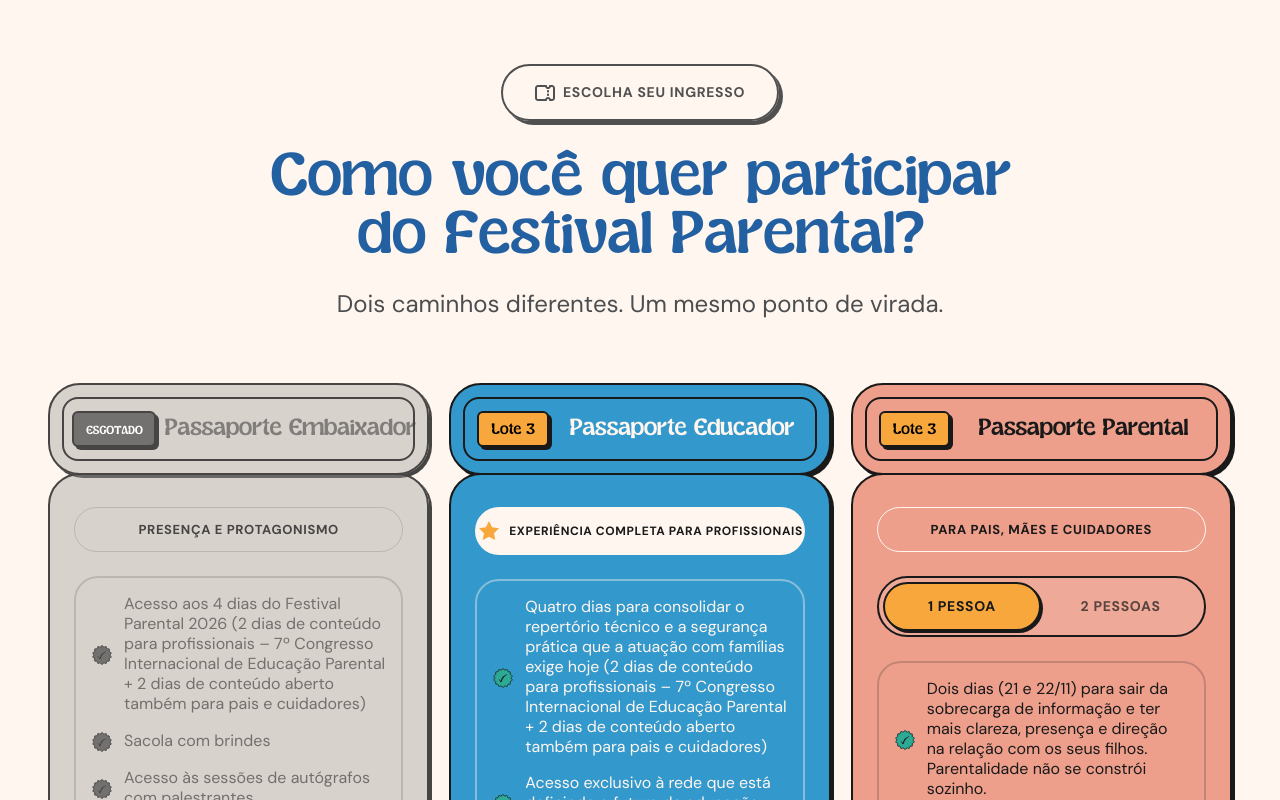
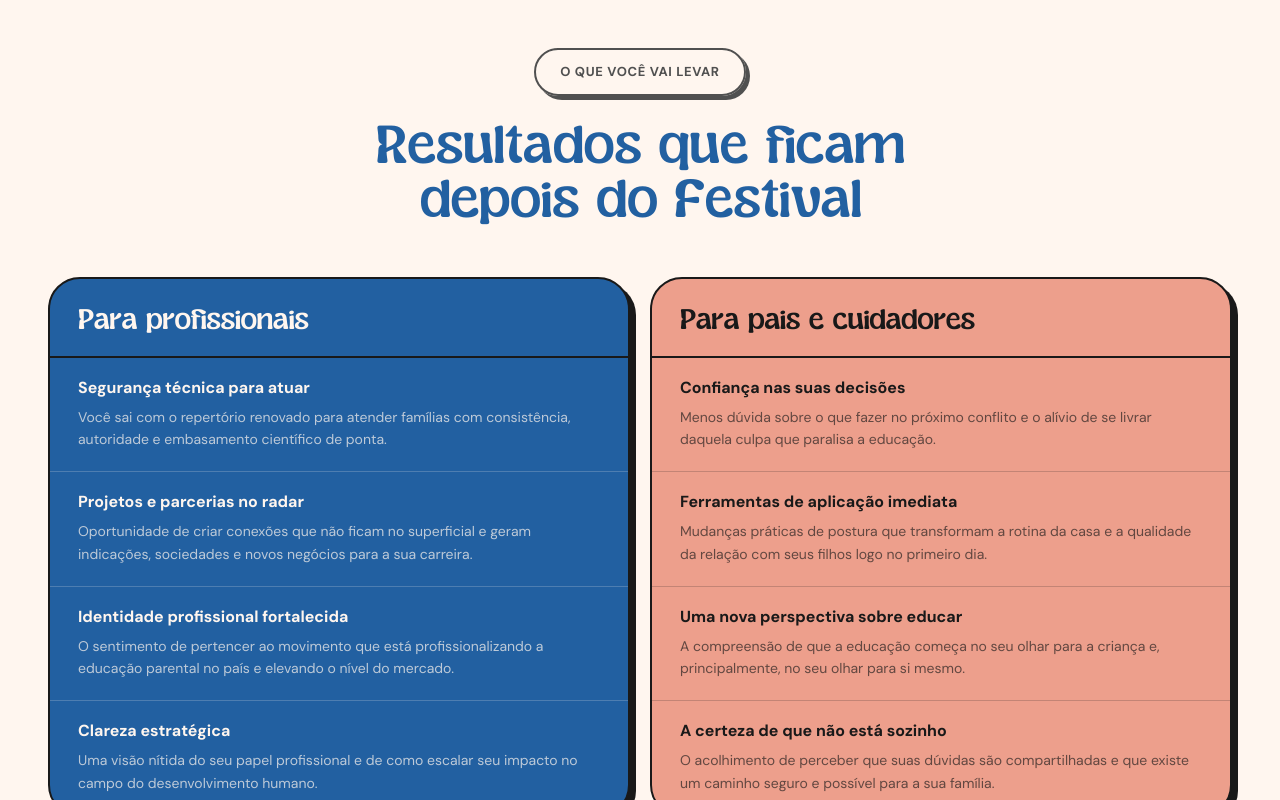
Before and after one commit to oanthonydesign/-LP-Festival-parental, a Next.js app: page /lp-b in a window 1280 px wide. Shown: the part 6300-7100 px from the top of the page. Built offline with nearby package versions, Linux system fonts and the light colour scheme.

Commit message:
chore: salvando progresso local antes de resetar para palestrantes de produção

```diff
--- /dev/null
+++ b/src/components/sections/SectionTakeaways.tsx
@@ -0,0 +1,118 @@
+const GROUPS = [
+  {
+    id: "profissionais",
+    label: "Para profissionais",
+    bgColor: "bg-[#2260a1]",
+    textColor: "text-[#fff6ef]",
+    dividerColor: "border-[#fff6ef]/20",
+    descColor: "text-[#fff6ef]/70",
+    items: [
+      {
+        title: "Segurança técnica para atuar",
+        description:
+          "Você sai com o repertório renovado para atender famílias com consistência, autoridade e embasamento científico de ponta.",
+      },
+      {
+        title: "Projetos e parcerias no radar",
+        description:
+          "Oportunidade de criar conexões que não ficam no superficial e geram indicações, sociedades e novos negócios para a sua carreira.",
+      },
+      {
+        title: "Identidade profissional fortalecida",
+        description:
+          "O sentimento de pertencer ao movimento que está profissionalizando a educação parental no país e elevando o nível do mercado.",
+      },
+      {
+        title: "Clareza estratégica",
+        description:
+          "Uma visão nítida do seu papel profissional e de como escalar seu impacto no campo do desenvolvimento humano.",
+      },
+    ],
+  },
+  {
+    id: "pais",
+    label: "Para pais e cuidadores",
+    bgColor: "bg-[#ED9F8C]",
+    textColor: "text-[#191919]",
+    dividerColor: "border-[#191919]/20",
+    descColor: "text-[#191919]/65",
+    items: [
+      {
+        title: "Confiança nas suas decisões",
+        description:
+          "Menos dúvida sobre o que fazer no próximo conflito e o alívio de se livrar daquela culpa que paralisa a educação.",
+      },
+      {
+        title: "Ferramentas de aplicação imediata",
+        description:
+          "Mudanças práticas de postura que transformam a rotina da casa e a qualidade da relação com seus filhos logo no primeiro dia.",
+      },
+      {
+        title: "Uma nova perspectiva sobre educar",
+        description:
+          "A compreensão de que a educação começa no seu olhar para a criança e, principalmente, no seu olhar para si mesmo.",
+      },
+      {
+        title: "A certeza de que não está sozinho",
+        description:
+          "O acolhimento de perceber que suas dúvidas são compartilhadas e que existe um caminho seguro e possível para a sua família.",
+      },
+    ],
+  },
+] as const;
+
+export default function SectionTakeaways() {
+  return (
+    <section className="bg-[#fff6ef] w-full flex flex-col items-center pt-[64px] pb-[80px] px-4 lg:px-12 overflow-hidden">
+      <div className="max-w-[1280px] w-full flex flex-col items-center gap-12">
+
+        {/* Header */}
+        <div className="flex flex-col items-center gap-6 text-center">
+          <div className="border-2 border-[#505050] border-solid rounded-[40px] shadow-[4px_4px_0px_0px_#505050] px-[24px] py-[12px] flex items-center bg-transparent">
+            <span className="font-dm-sans font-bold text-[13px] uppercase tracking-wider text-[#505050]">
+              O que você vai levar
+            </span>
+          </div>
+          <h2 className="font-sugar-peachy text-[38px] md:text-[56px] lg:text-[64px] leading-[0.85] tracking-[-1.5px] text-[#2260a1] max-w-[680px]">
+            Resultados que ficam depois do Festival
+          </h2>
+        </div>
+
+        {/* Two Panels */}
+        <div className="w-full grid grid-cols-1 lg:grid-cols-2 gap-5 items-start">
+          {GROUPS.map((group) => (
+            <div
+              key={group.id}
+              className={`${group.bgColor} border-2 border-[#191919] border-solid rounded-[32px] shadow-[6px_6px_0px_0px_#191919] overflow-hidden`}
+            >
+              {/* Panel Header */}
+              <div className={`px-7 pt-7 pb-5 border-b-2 border-[#191919]`}>
+                <h3 className={`font-sugar-peachy text-[28px] md:text-[34px] tracking-[-1px] leading-[0.85] ${group.textColor}`}>
+                  {group.label}
+                </h3>
+              </div>
+
+              {/* Items */}
+              <div className="flex flex-col">
+                {group.items.map((item, idx) => (
+                  <div
+                    key={idx}
+                    className={`flex flex-col gap-2 px-7 py-5 ${idx < group.items.length - 1 ? `border-b border-solid ${group.dividerColor}` : ""}`}
+                  >
+                    <h4 className={`font-dm-sans font-bold text-[15px] md:text-[16px] leading-tight ${group.textColor}`}>
+                      {item.title}
+                    </h4>
+                    <p className={`font-dm-sans text-[13px] md:text-[14px] leading-relaxed ${group.descColor}`}>
+                      {item.description}
+                    </p>
+                  </div>
+                ))}
+              </div>
+            </div>
+          ))}
+        </div>
+
+      </div>
+    </section>
+  );
+}
```
Also changed, not shown: public/images/icons/Ícone ingresso Festival-03.png (added), public/images/icons/Ícone-ingresso-Festival-02.png (added).
